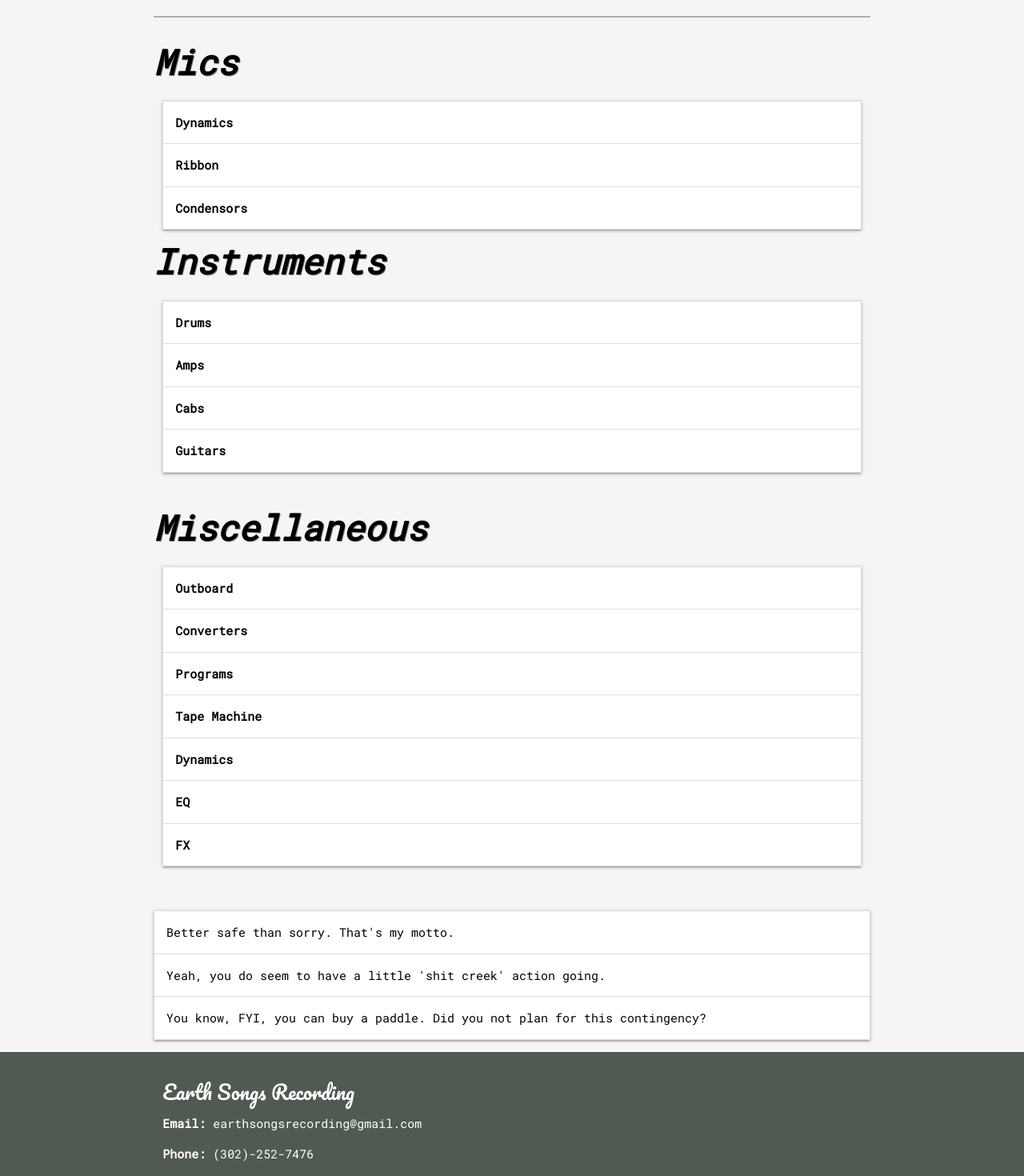
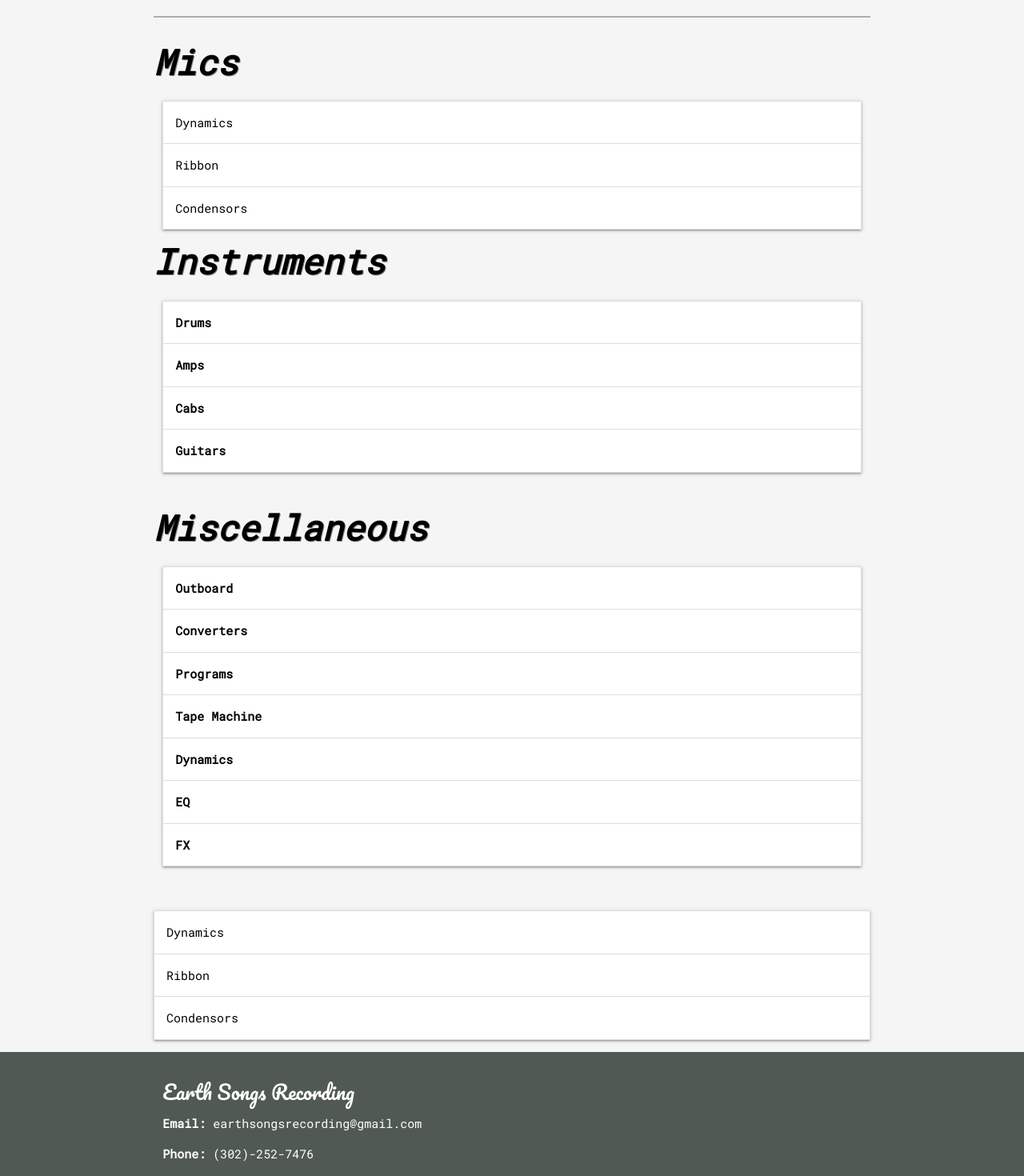
Before and after one commit to davidmbedford/joni-portfolio, a React (Create React App) app: page /gear in a window 1280 px wide. Shown: the part 180-1650 px from the top of the page at 80% size. Built offline with nearby package versions, Linux system fonts and the light colour scheme.

Commit message:
first collapsible implimented fully using react components

```diff
--- a/src/screens/gear/index.js
+++ b/src/screens/gear/index.js
@@ -21,10 +21,8 @@ class Gear extends Component {
               <h3>Mics</h3>
 
               <div className="col s12">
-                <ul className="collapsible">
-                  <li>
-                    <div className="collapsible-header bold">Dynamics</div>
-                    <div className="collapsible-body">
+              <Collapsible accordion>
+                <CollapsibleItem expanded={false} header="Dynamics" node="div">
                   <p>Sennheiser MD421 x 2</p>
                   <p>Sennheiser e609</p>
                   <p>Shure SM 57</p>
@@ -34,17 +32,11 @@ class Gear extends Component {
                   <p>AKG D112</p>
                   <p>EV 635a</p>
                   <p>Various oddball dynamics</p>
-                    </div>
-                  </li>
-                  <li>
-                    <div className="collapsible-header bold">Ribbon</div>
-                    <div className="collapsible-body">
+                </CollapsibleItem>
+                <CollapsibleItem expanded={false} header="Ribbon" node="div">
                   <p>Stellar RSM 3 x 2</p>
-                    </div>
-                  </li>
-                  <li>
-                    <div className="collapsible-header bold">Condensors</div>
-                    <div className="collapsible-body">
+                </CollapsibleItem>
+                <CollapsibleItem expanded={false} header="Condensors" node="div">
                   <p>Oktava MK 012 x2</p>
                   <p>OktavaMod MK 219</p>
                   <p>Milab 96b x 2</p>
@@ -52,9 +44,8 @@ class Gear extends Component {
                   <p>CAD E200</p>
                   <p>Audio technica 4033a</p>
                   <p>Audio Technica boundary mic x 2</p>
-                    </div>
-                  </li>
-                </ul>
+                </CollapsibleItem>
+              </Collapsible>
               </div>
 
             <div className="row left-align">
@@ -167,29 +158,41 @@ class Gear extends Component {
               </div>
             </div>
 
-
             <Collapsible accordion>
                 <CollapsibleItem
                   expanded={false}
-    header="Better safe than sorry. That's my motto."
+                  header="Dynamics"
                   node="div"
                 >
-    Better safe than sorry. That's my motto.
+                  <p>Sennheiser MD421 x 2</p>
+                  <p>Sennheiser e609</p>
+                  <p>Shure SM 57</p>
+                  <p>Shure SM 58 X 3</p>
+                  <p>Audio Technica Pro 25 x 2</p>
+                  <p>Beyerdynamic M88</p>
+                  <p>AKG D112</p>
+                  <p>EV 635a</p>
+                  <p>Various oddball dynamics</p>
                 </CollapsibleItem>
                 <CollapsibleItem
                   expanded={false}
-    header="Yeah, you do seem to have a little 'shit creek' action going."
+                  header="Ribbon"
                   node="div"
                 >
-    Yeah, you do seem to have a little 'shit creek' action going.
+                  <p>Stellar RSM 3 x 2</p>
                 </CollapsibleItem>
                 <CollapsibleItem
                   expanded={false}
-    header="You know, FYI, you can buy a paddle. Did you not plan for this contingency?"
+                  header="Condensors"
                   node="div"
                 >
-    <p>You know, FYI, you can buy a paddle. Did you not plan for this contingency?</p>
-    <p>Yeah, you do seem to have a little 'shit creek' action going.</p>
+                  <p>Oktava MK 012 x2</p>
+                  <p>OktavaMod MK 219</p>
+                  <p>Milab 96b x 2</p>
+                  <p>GrooveTubes st69 tube mic</p>
+                  <p>CAD E200</p>
+                  <p>Audio technica 4033a</p>
+                  <p>Audio Technica boundary mic x 2</p>
                 </CollapsibleItem>
               </Collapsible>
 
```
Lines whose indentation alone changed are shown as unchanged.
